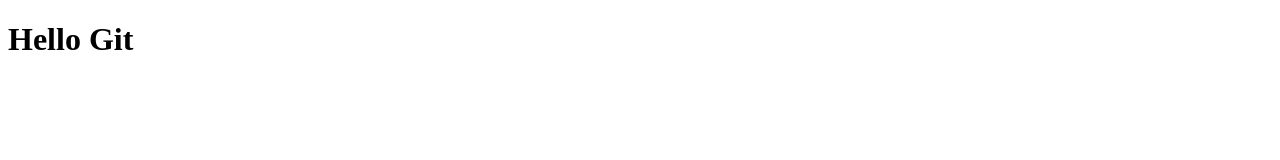
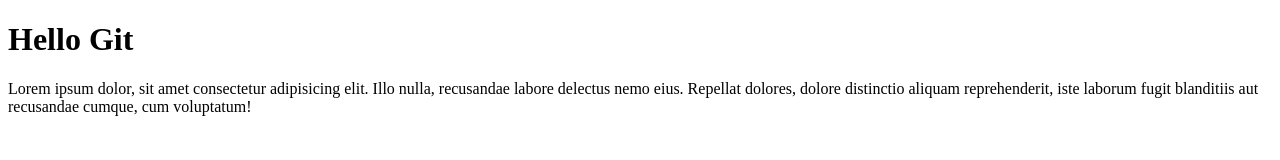
Before and after one commit to sreypich01/momo, a plain HTML site: page index.html in a window 1280 px wide. Drawn offline with Linux system fonts and the light colour scheme.

Commit message:
create new index.html file

```diff
--- a/index.html
+++ b/index.html
@@ -7,5 +7,6 @@
 </head>
 <body>
     <h1>Hello Git</h1>
+    <p>Lorem ipsum dolor, sit amet consectetur adipisicing elit. Illo nulla, recusandae labore delectus nemo eius. Repellat dolores, dolore distinctio aliquam reprehenderit, iste laborum fugit blanditiis aut recusandae cumque, cum voluptatum!</p>
 </body>
 </html>
```
